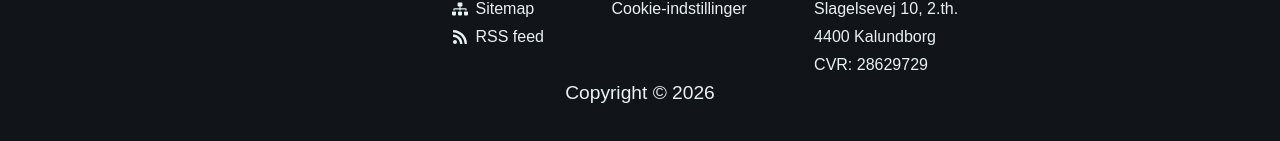
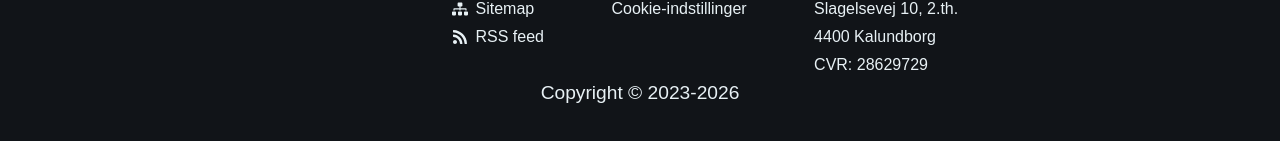
Before and after one commit to topshelfweb/topshelfdk, a Next.js app: page /privatliv in a window 1280 px wide. Shown: the part 2802-2943 px from the top of the page. Built offline with nearby package versions, Linux system fonts and the light colour scheme; no server answers; a web font is replaced by a local one.

Commit message:
add dynamic copyright years

```diff
--- a/components/ui/site-footer/index.tsx
+++ b/components/ui/site-footer/index.tsx
@@ -73,7 +73,7 @@ export default function SiteFooter() {
 				</div>
 			</Container>
 			<Container>
-				<p className="text-center text-sm">Copyright &copy; 2026</p>
+				<p className="text-center text-sm">Copyright &copy; 2023-{new Date().getFullYear()}</p>
 			</Container>
 		</footer>
 	);
```
